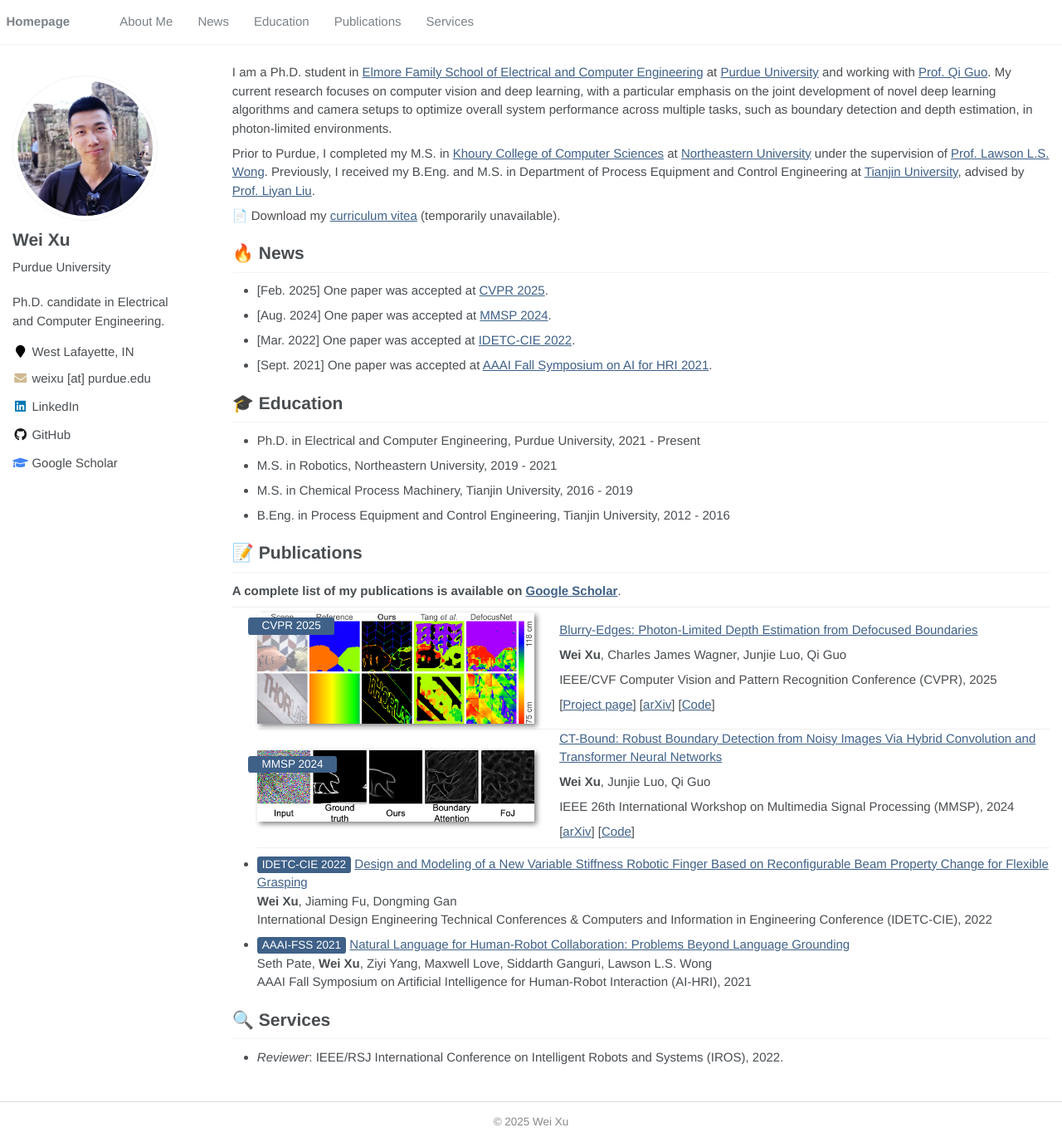
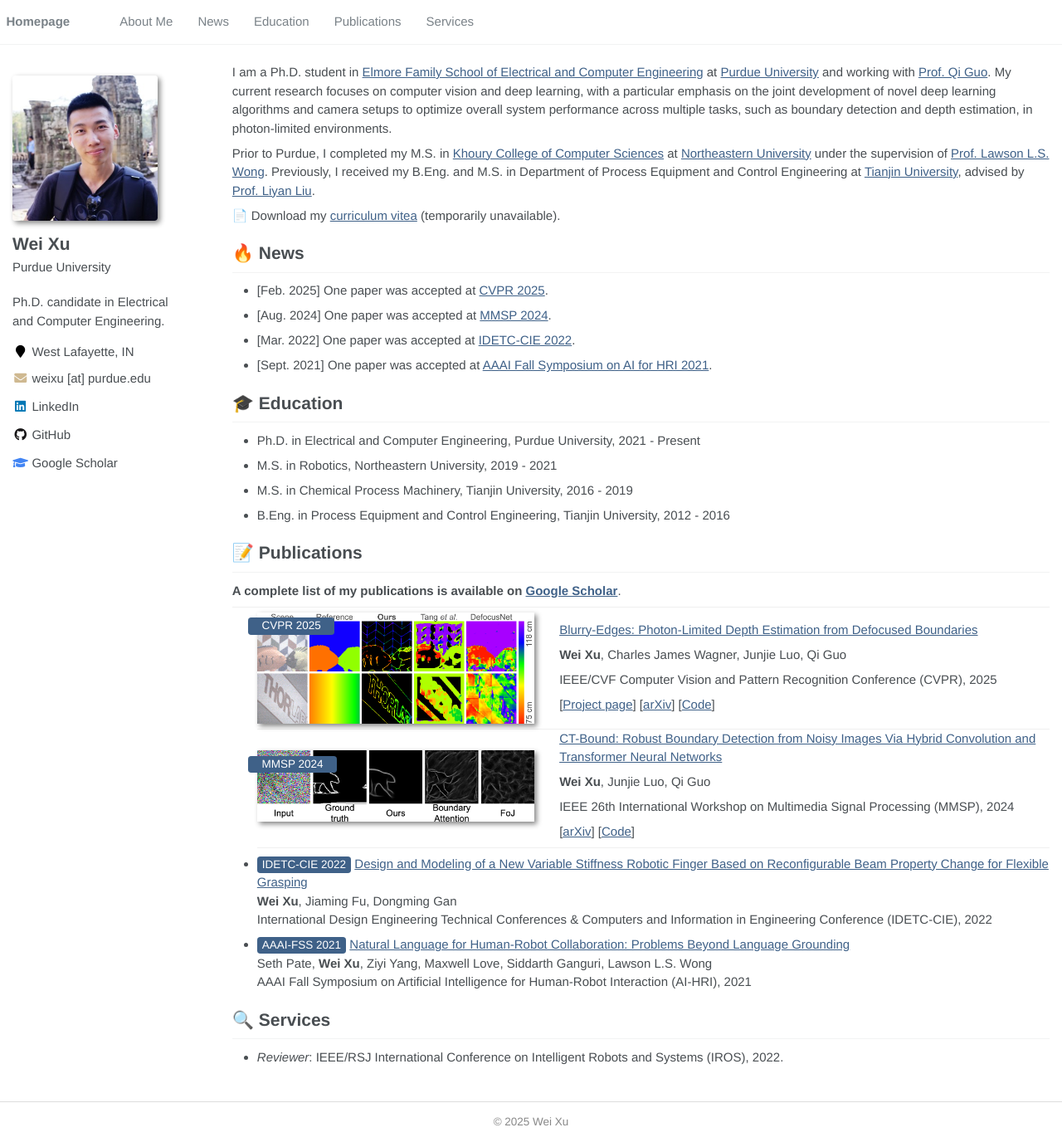
Before and after one commit to xuweiwen/xuweiwen.github.io, a Jekyll site: the page built from _pages/main.md, in a window 1280 px wide and 1376 px high. Shown: the whole window at 83% size. Built offline with Jekyll 4.4.1, drawn with Linux system fonts in a browser that asks for light colours.

Commit message:
Minor changes

```diff
--- a/_sass/_sidebar.scss
+++ b/_sass/_sidebar.scss
@@ -94,11 +94,10 @@
   img {
     max-width: 175px;
     min-width: 75px;
-    border-radius: 50%;
+    border-radius: .25rem;
 
     @include breakpoint($large) {
-      padding: 5px;
-      border: 1px solid $border-color;
+      box-shadow: 3px 3px 6px $shadow-color;
     }
   }
 }
@@ -123,7 +122,7 @@
   margin: 0;
 
   @include breakpoint($large) {
-    margin-top: 10px;
+    margin-top: 15px;
     margin-bottom: 10px;
   }
 }
@@ -140,7 +139,7 @@
   margin: 0;
 
   @include breakpoint($large) {
-    margin-top: 10px;
+    margin-top: 5px;
     margin-bottom: 20px;
   }
 }
--- a/_sass/_variables.scss
+++ b/_sass/_variables.scss
@@ -43,7 +43,6 @@
 $type-size-7                : 0.6875em; // ~11px
 $type-size-8                : 0.625em;  // ~10px
 
-
 /*
    Colors
    ========================================================================== */
@@ -60,6 +59,7 @@
 $code-background-color-dark : $light-gray;
 $text-color                 : $dark-gray;
 $border-color               : $lighter-gray;
+$shadow-color               : #888;
 
 $primary-color              : #7a8288;
 $success-color              : #62c462;
@@ -91,14 +91,12 @@
 $googlescholar-color        : #4285f4;
 $envelope-color             : #cfb991;
 
-
 /* links */
 $link-color                 : $info-color;
 $link-color-hover           : mix(#000, $link-color, 25%);
 $link-color-visited         : mix(#fff, $link-color, 25%);
 $masthead-link-color        : $primary-color;
 $masthead-link-color-hover  : mix(#000, $primary-color, 25%);
-
 
 /*
    Breakpoints
@@ -144,7 +142,6 @@
   // ),
 );
 
-
 /*
    Other
    ========================================================================== */
--- a/assets/css/main.scss
+++ b/assets/css/main.scss
@@ -58,7 +58,7 @@
         padding: 0 0 .4em 0;
         img {
             max-width: 400px;
-            box-shadow: 3px 3px 6px #888;
+            box-shadow: 3px 3px 6px $shadow-color;
             object-fit: cover;
         }
     }
@@ -103,7 +103,7 @@
     margin-left: -.8em;
     color: white;
     background-color: $info-color;
-    border-radius: .25em;
+    border-radius: .25rem;
     font-size: .9em;
 }
 
@@ -113,6 +113,6 @@
     color: white;
     background-color: $info-color;
     font-size: .9em;
-    border-radius: .25em;
+    border-radius: .25rem;
     display: inline-block;
 }
```
